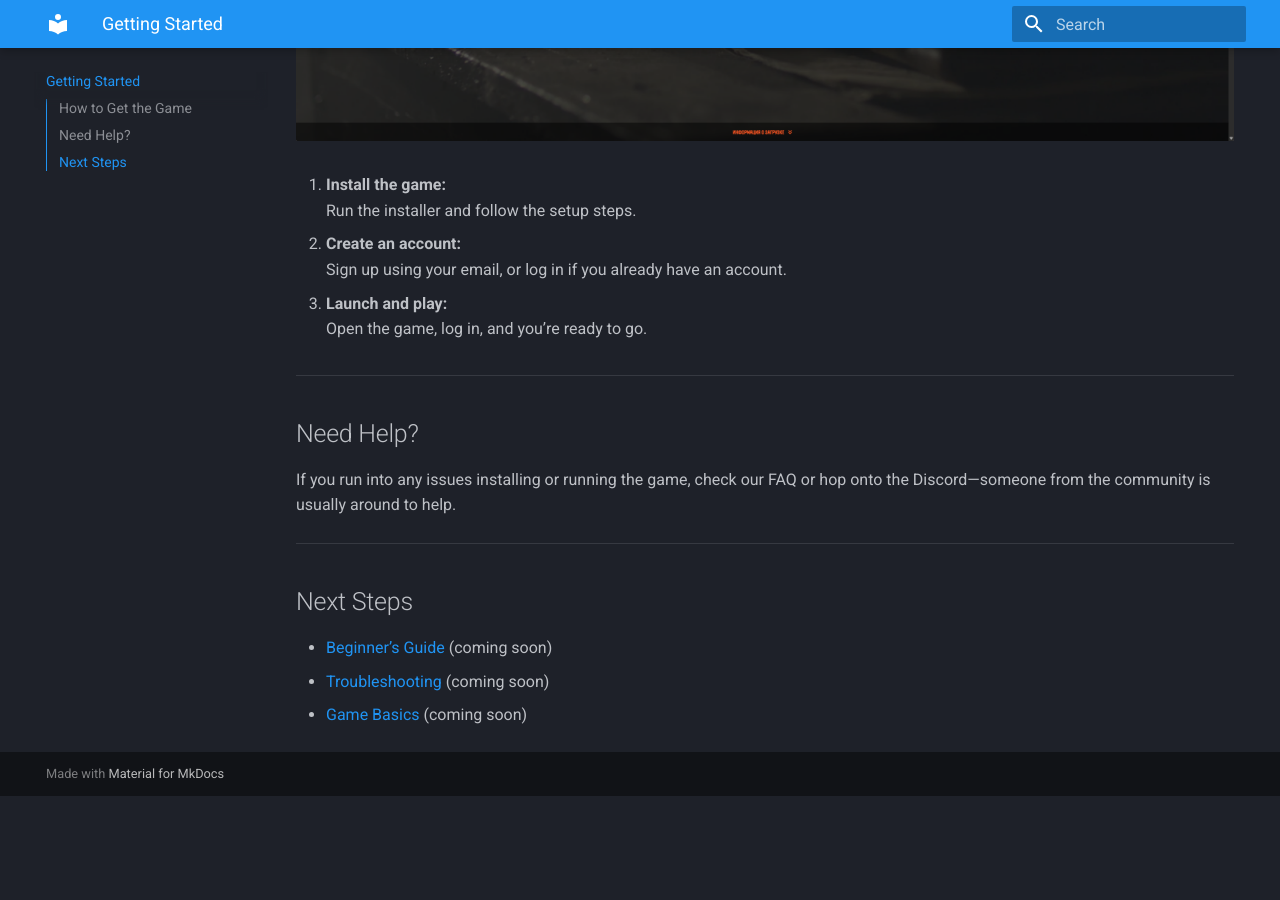
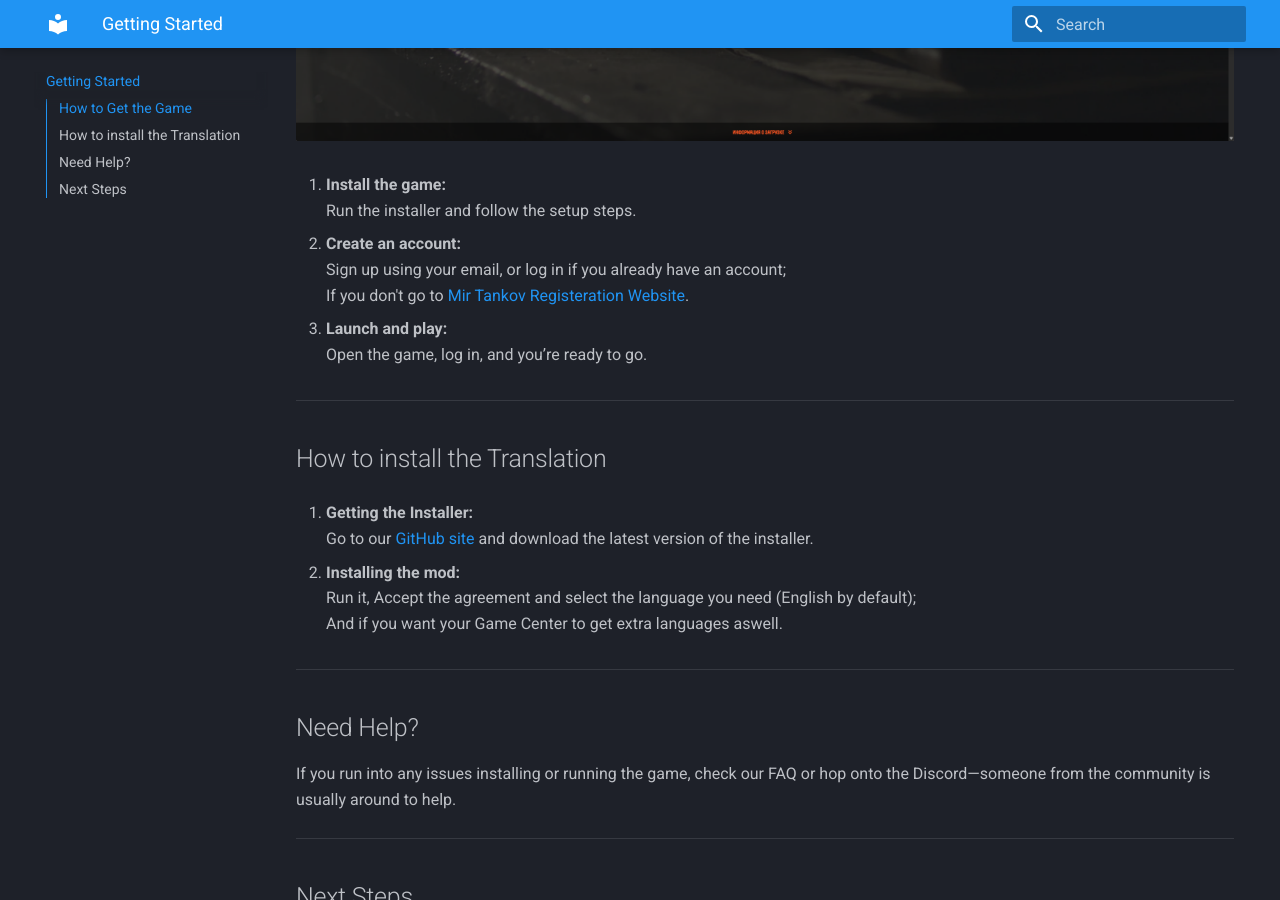
Before and after one commit to GtafanWRLD/tanki-wiki, an MkDocs documentation site: the page built from docs/getting_started.md, in a window 1280 px wide and 900 px high, scrolled down 820 px. Built offline with MkDocs 1.6.1 and Material for MkDocs 9.7.7, drawn with Linux system fonts in a browser that asks for light colours; before the commit the page ends 1616 px from its top, so only the background shows below that.

```diff
--- a/docs/getting_started.md
+++ b/docs/getting_started.md
@@ -7,21 +7,33 @@
 
 ## How to Get the Game
 
- **Go to the official website:**
+1. **Go to the official website:**
    Download the game client from [Mir Tankov Website](https://tanki.su/ru/game/download/).
 
 
    ![Launcher Screenshot](assets/MainSite1.png)
 
 
-3. **Install the game:**
+2. **Install the game:**
    Run the installer and follow the setup steps.
 
 3. **Create an account:**
-   Sign up using your email, or log in if you already have an account.
+   Sign up using your email, or log in if you already have an account; <br>
+   If you don't go to [Mir Tankov Registeration Website](https://lesta.ru/registration/ru/?bonus_mode=TANKISU).
 
 4. **Launch and play:**
    Open the game, log in, and you’re ready to go.
+
+---
+
+## How to install the Translation
+
+1. **Getting the Installer:**
+   Go to our [GitHub site](github.com/LocalizedTanki/Tanki-L10nManager/releases/latest) and download the latest version of the installer.
+
+2. **Installing the mod:**
+   Run it, Accept the agreement and select the language you need (English by default); <br>
+   And if you want your Game Center to get extra languages aswell.
 
 ---
 
--- a/mkdocs.yml
+++ b/mkdocs.yml
@@ -17,6 +17,7 @@ theme:
 nav:
   - Home: index.md
   - Getting Started: getting_started.md
+  - Purchases: payment_ways.md
   - About: about.md
   - Mods: mods.md
   # etc.
```
Also changed, not shown: docs/payment_ways.md (added, +45 -0 lines), docs/assets/BelarusPurchase1.png (added), docs/assets/MethodBelarus1.png (added), docs/assets/MethodBelarus2.png (added), docs/assets/MethodBelarus3.png (added), docs/assets/MethodBelarus4.png (added), docs/assets/MethodBelarus5.png (added).
